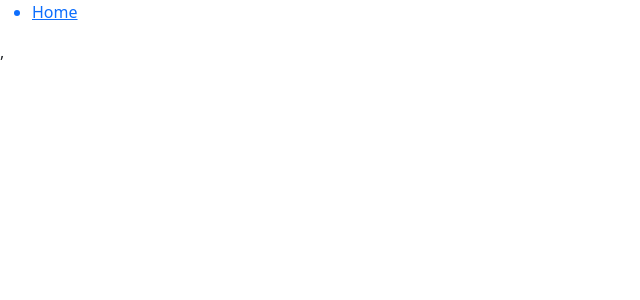
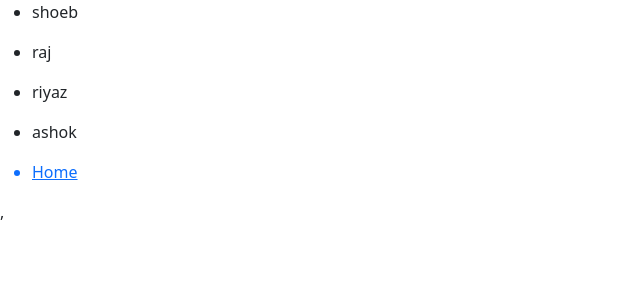
Before and after one commit to JadhavRajendra/React-Practice, a React (Create React App) app: page / in a window 1280 px wide. Shown: the top 300 px of the page, without its empty margins (0-640 px from the left). Built offline with nearby package versions, Linux system fonts and the light colour scheme.

Commit message:
Update App.js

```diff
--- a/src/App.js
+++ b/src/App.js
@@ -72,7 +72,7 @@ function app(){
        {/* <Functiontableexzample/> */}
        {/* <StateClassComponent/> */}
 
-       {/* <FragmentExample/> */}
+       <FragmentExample/>
 
         <ReactRoutingExample/>
 
```
